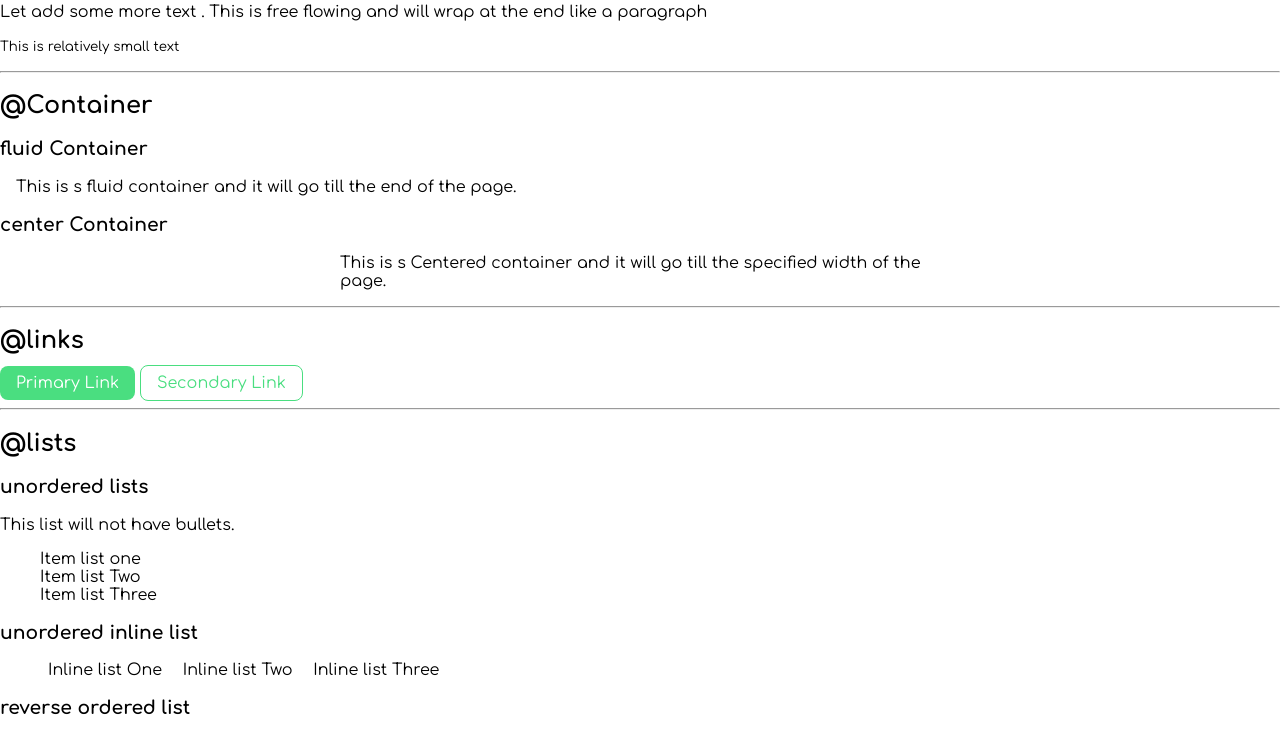
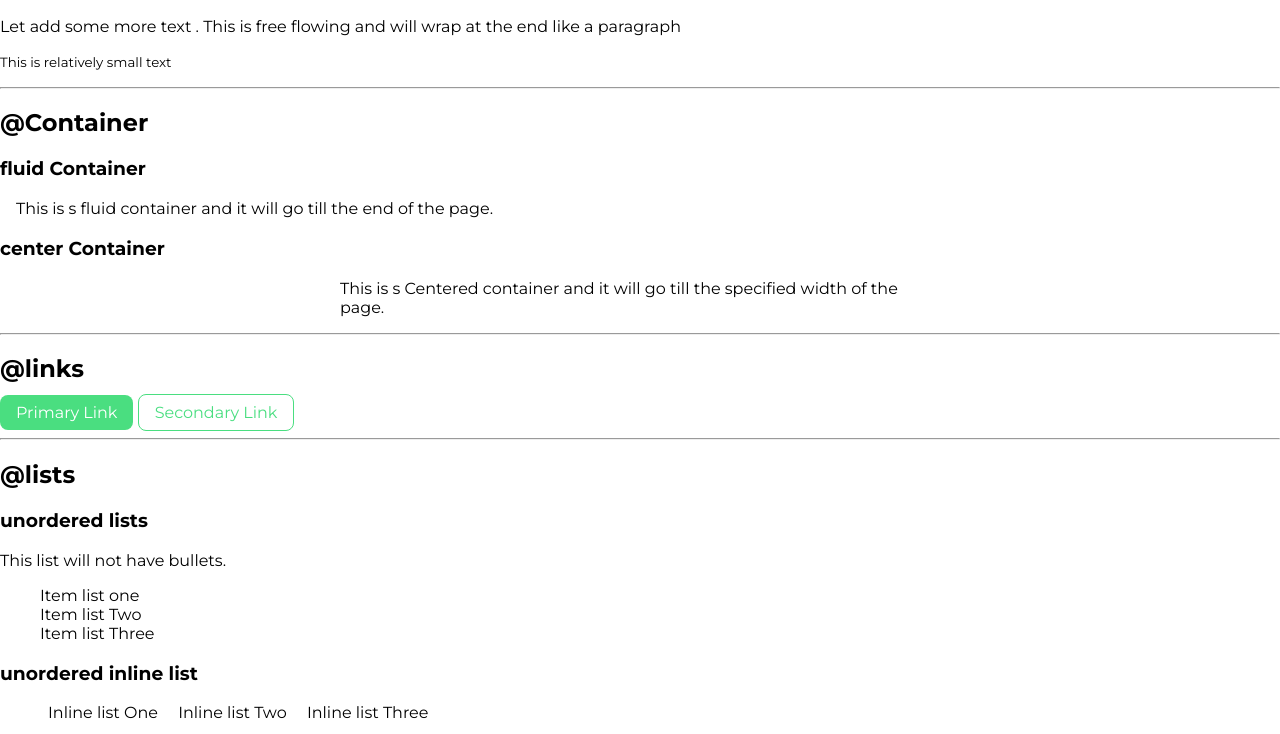
Before and after one commit to akshat3358/neogcamp-lesson-3-practice, a plain HTML site: page index.html in a window 1280 px wide. Shown: the part 317-1051 px from the top of the page. Drawn offline with Linux system fonts and the light colour scheme.

Commit message:
updated : fonts

```diff
--- a/styles.css
+++ b/styles.css
@@ -1,4 +1,4 @@
-@import url('https://fonts.googleapis.com/css2?family=Comfortaa:wght@400;700&display=swap');
+@import url('https://fonts.googleapis.com/css2?family=Montserrat:wght@400;700&display=swap');
 
 :root{
     --primary-color: #4ADE80;
@@ -6,7 +6,7 @@
     --dark-grey: #1F2937;
 }
 body{
-    font-family: 'Comfortaa', sans-serif;
+    font-family: 'Montserrat', sans-serif;
     margin: 0px;
 }
 
```
